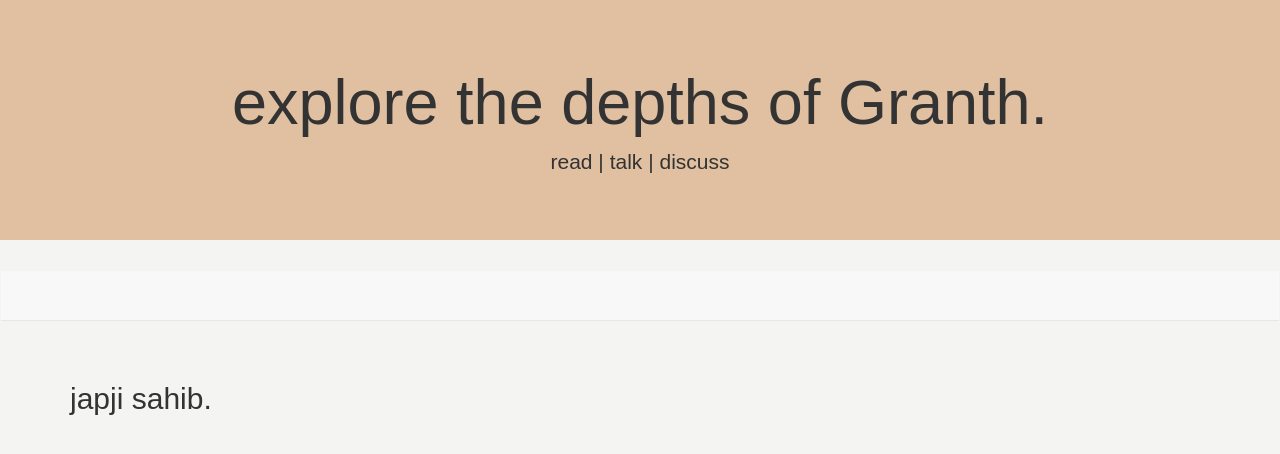
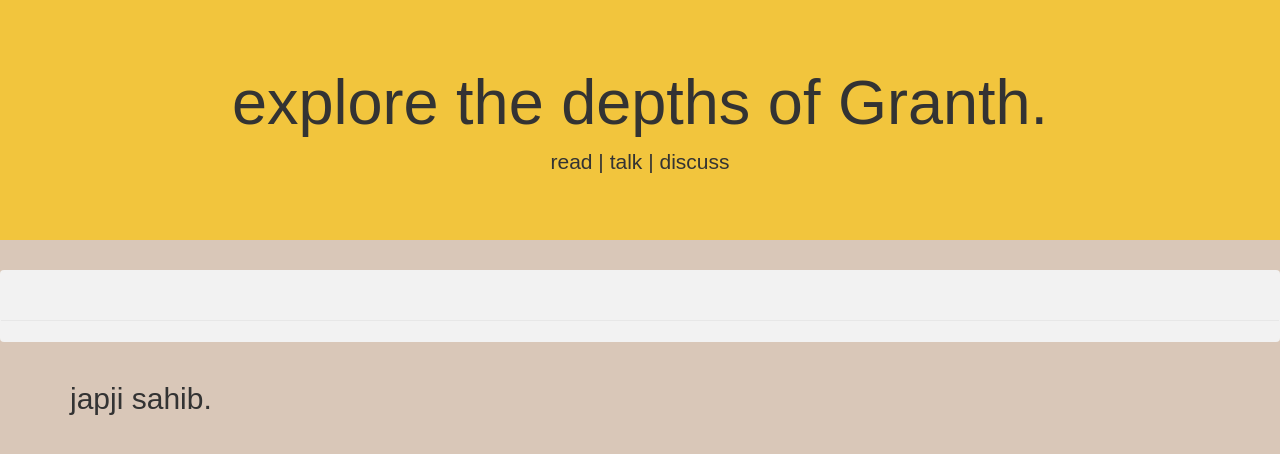
Before and after one commit to taranamol/project1, a website: page index.html in a window 1280 px wide. Drawn offline with nearby package versions, Linux system fonts and the light colour scheme; no server answers.

```diff
--- a/public/styles/style.css
+++ b/public/styles/style.css
@@ -1,11 +1,15 @@
 body {
-  background-color: #F4F4F2;
+  background-color: #D9C7B8;
   font-family: sans-serif;
 }
 
 .jumbotron {
-  background-color: #e0c0a0;
+  background-color: #F2C53D;
   text-align: center;
+}
+
+.navbar {
+  background-color: #F2F2F2;
 }
 
 @font-face{
```
Also changed, not shown: 1 other file.
